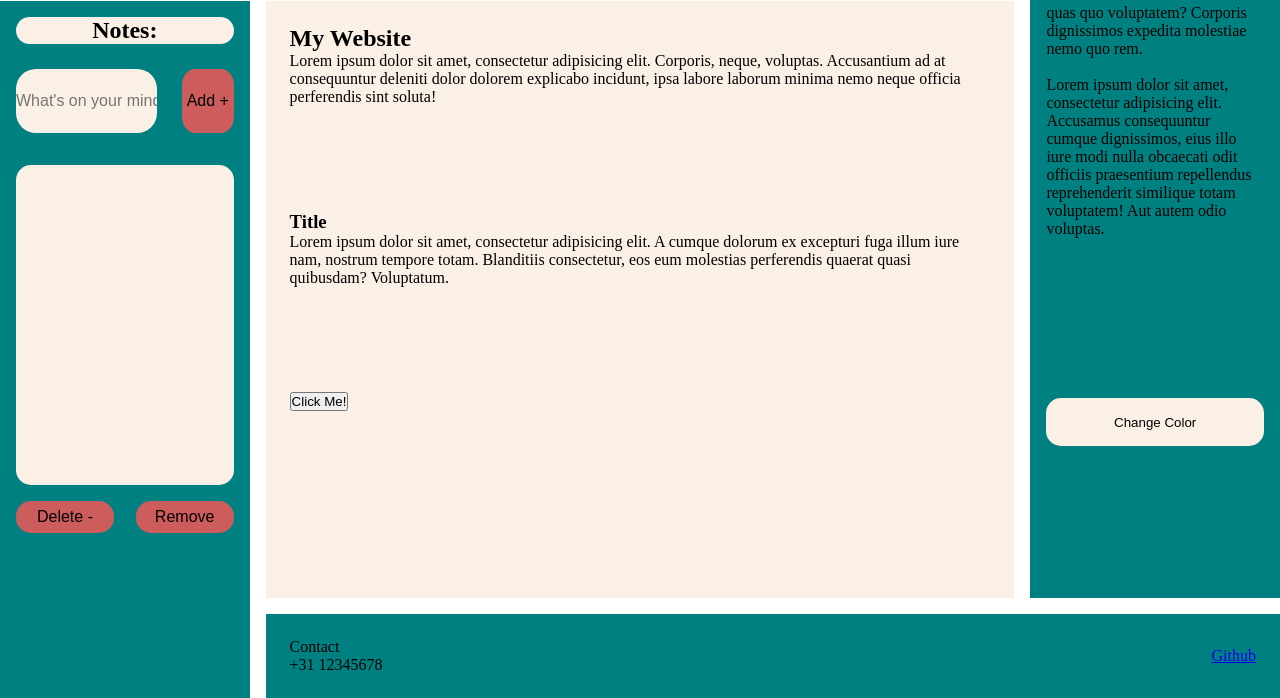
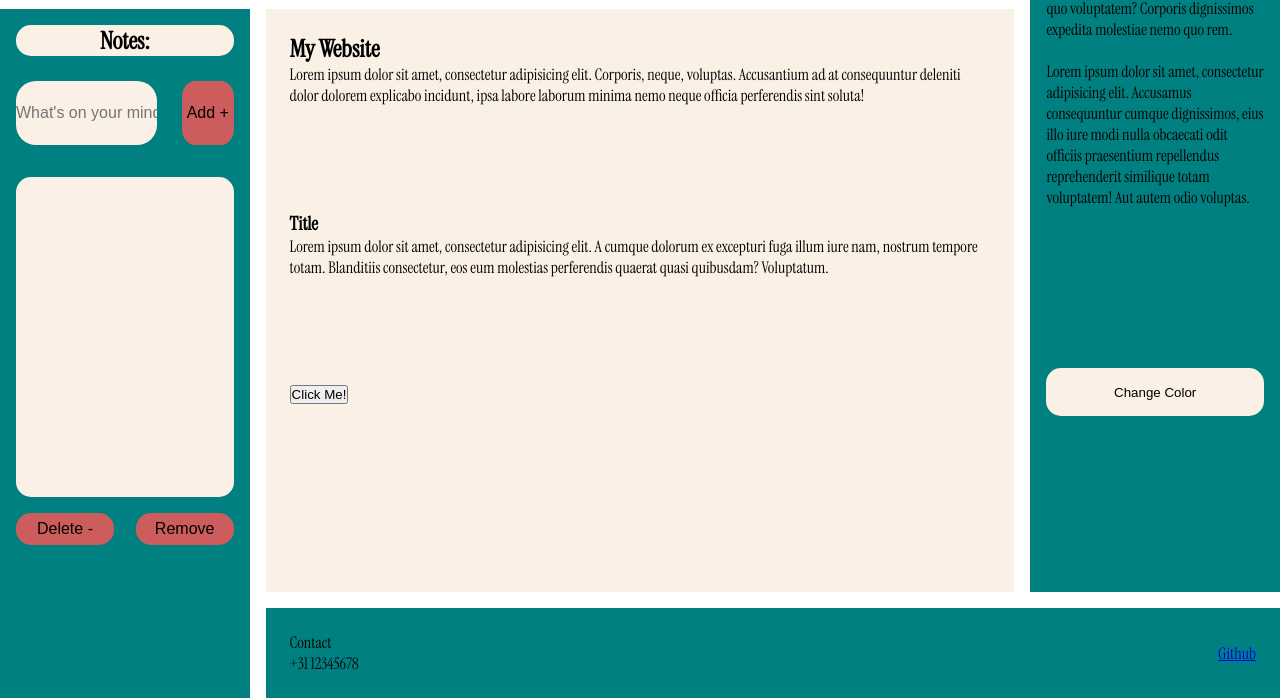
Before and after one commit to MischaSasse/schoolTechSupport, a website: page damien/index.html in a window 1280 px wide. Shown: the part 102-800 px from the top of the page. Drawn offline with Linux system fonts and the light colour scheme.

```diff
--- a/damien/damien.css
+++ b/damien/damien.css
@@ -12,7 +12,7 @@
                    / 0.2fr 0.6fr 0.2fr;
     height: 100vh;
     gap: 1rem;
-    font-family: Baskerville;
+    font-family: 'Instrument Serif';
 }
 
 header{
--- a/damien/index.html
+++ b/damien/index.html
@@ -6,6 +6,9 @@
     <title>Document</title>
     <link rel="stylesheet" href="./damien.css">
     <script src="./damien.js"></script>
+    <link rel="preconnect" href="https://fonts.googleapis.com">
+    <link rel="preconnect" href="https://fonts.gstatic.com" crossorigin>
+    <link href="https://fonts.googleapis.com/css2?family=Instrument+Serif:ital@0;1&display=swap" rel="stylesheet">
 </head>
 <body>
 <header id="header">
```
